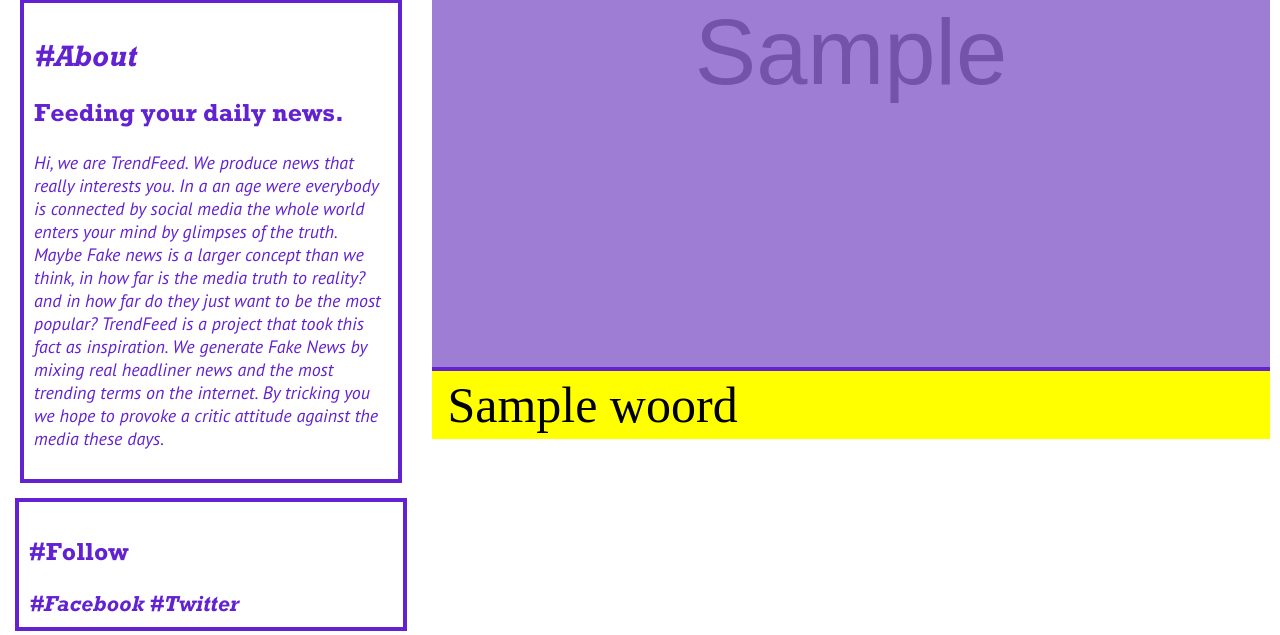
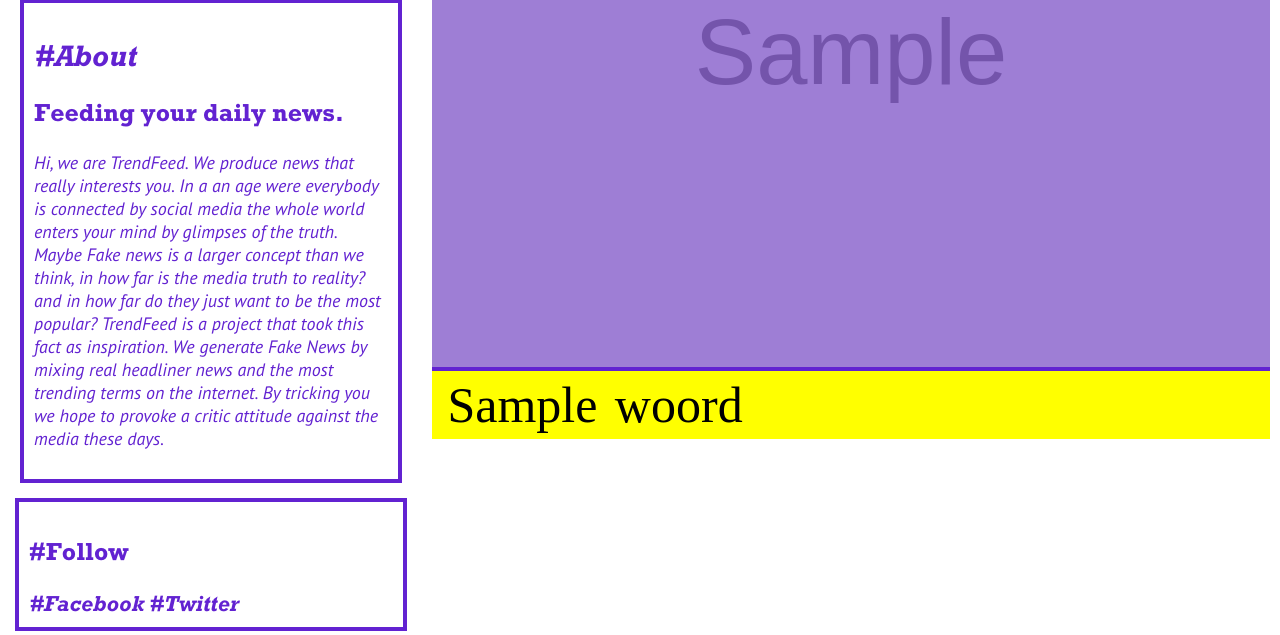
Before and after one commit to kamielkonings/fakenews, a Flask app: template templates/homepage.html in a window 1280 px wide. Shown: the part 504-1139 px from the top of the page. Run offline with Flask 2, Linux system fonts and the light colour scheme; the template is opened without the code that fills it: most values are stand-ins (such as "Sample title", 1, 10 or a date in 2020); grey boxes marked "Sample" are stand-in pictures.

Commit message:
Font kerning

```diff
--- a/static/css/style.css
+++ b/static/css/style.css
@@ -208,7 +208,9 @@ img {
 
 span {
   font-size: 50px;
-  font-kerning: 4em;
+  font-kerning: normal;
+
+  word-spacing: 5px;
 }
 
 .special {
```
